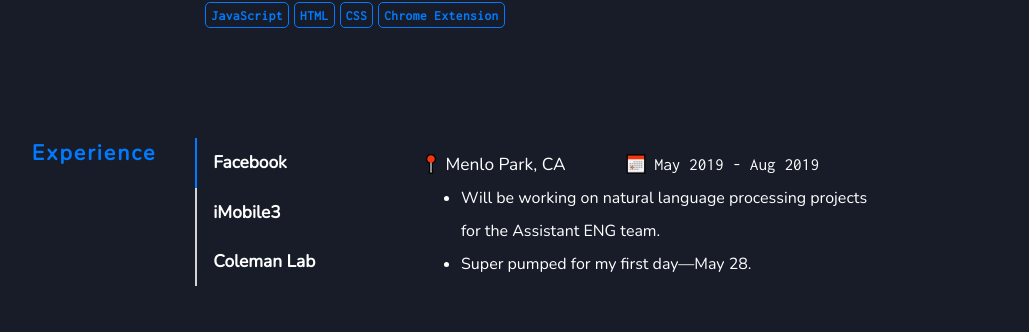
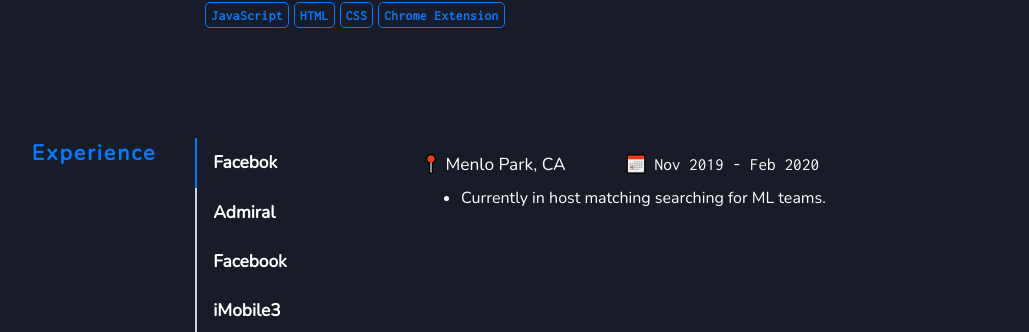
Before and after one commit to znields/znields.com, a React (Create React App) app: page / in a window 1280 px wide. Shown: the part 2513-2845 px from the top of the page, without its empty margins (60-1089 px from the left). Built offline with nearby package versions, Linux system fonts and the light colour scheme.

Commit message:
Update Body.jsx

```diff
--- a/src/containers/Body.jsx
+++ b/src/containers/Body.jsx
@@ -155,8 +155,20 @@
         <Tabs
           jobs={[
             {
+              company: 'Facebok',
+              items: ['Currently in host matching searching for ML teams.'],
+              location: 'Menlo Park, CA',
+              date: 'Nov 2019 - Feb 2020',
+            },
+            {
+              company: 'Admiral',
+              items: ['Worked on machine learning and data related tasks with the product team.', 'Built out internal data analysis tools.'],
+              location: 'Menlo Park, CA',
+              date: 'Nov 2019 - Feb 2020',
+            },
+            {
               company: 'Facebook',
-              items: ['Will be working on natural language processing projects for the Assistant ENG team.', 'Super pumped for my first day—May 28.'],
+              items: ['Worked on the Graph Intelligence team at Facebook.', 'Helped build out a graph embeddings framework used on various internal teams.', 'Trained and benchmarked machine learning and deep learning models on various graph-related tasks.'],
               location: 'Menlo Park, CA',
               date: 'May 2019 - Aug 2019',
             },
```
